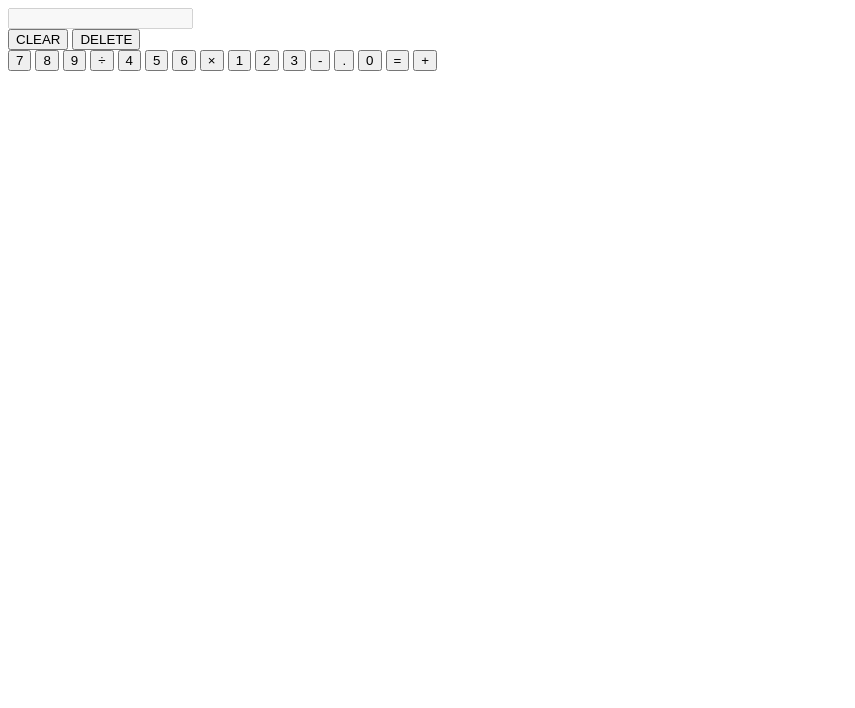
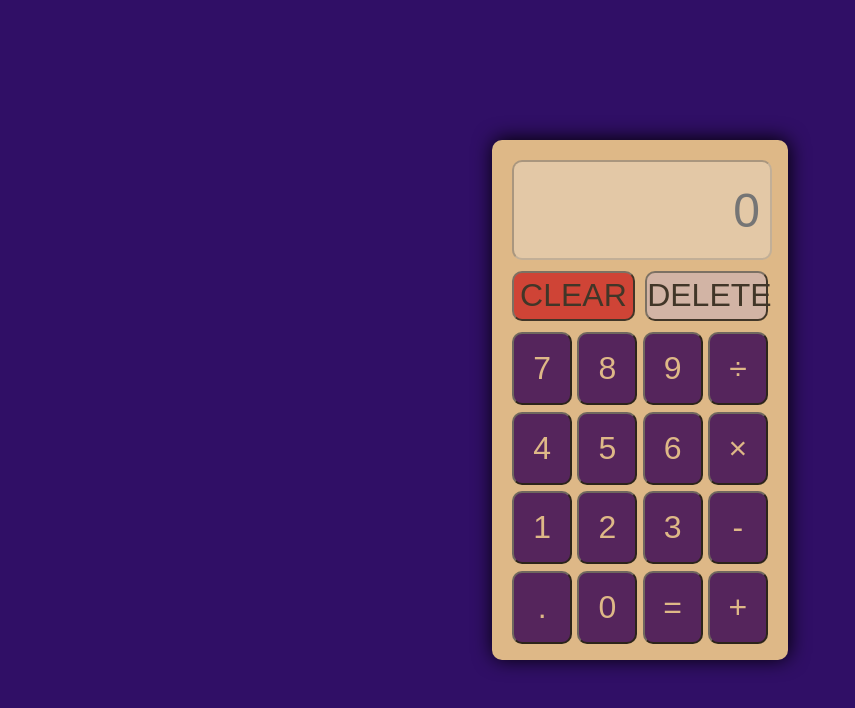
Before and after one commit to distanceOn/Calculator, a plain HTML site: page index.html in a window 1280 px wide. Shown: the whole page, without its empty margins (0-855 px from the left). Drawn offline with Linux system fonts and the light colour scheme.

Commit message:
Add styles for calculator

```diff
--- a/css/styles.scss
+++ b/css/styles.scss
@@ -0,0 +1,87 @@
+* {
+    margin: 0;
+    padding: 0;
+}
+
+body {
+    height: 100vh;
+    display: flex;
+    justify-content: center;
+    align-items: center;
+    background-color: rgb(48, 15, 102);
+}
+
+.calc {
+    border-radius: 10px;
+    box-shadow: 1px -1px 20px black;
+    height: 60vh;
+    width: 20vw;
+    background-color: burlywood;
+    padding: 20px;
+
+    &__input {
+        height: 20%;
+        width: calc(100% - 20px);
+        border-radius: 10px;
+        padding-left: 10px;
+        padding-right: 10px;
+        text-align: right;
+        font-size: 3rem;
+
+
+
+        &::placeholder {}
+    }
+
+    &__clear {
+        width: 100%;
+        height: 15%;
+        display: flex;
+        justify-content: space-between;
+        align-items: center;
+
+        &-all {
+            background-color: rgb(201, 20, 20);
+        }
+
+        &-one {
+            background-color: rgb(206, 179, 179);
+        }
+
+        &-button {
+            width: 48%;
+            height: 70%;
+            border-radius: 10px;
+            opacity: 0.7;
+            font-size: 2rem;
+            transition: all 0.2s;
+
+            &:hover {
+                opacity: 1;
+            }
+        }
+    }
+
+    &__chars {
+        display: grid;
+        grid-template-columns: repeat(4, 1fr);
+        gap: 2%;
+        width: 100%;
+        height: 65%;
+    }
+}
+
+.chars {
+    &__char {
+        border-radius: 10px;
+        background-color: rgb(52, 1, 82);
+        color: burlywood;
+        font-size: 2rem;
+        opacity: 0.8;
+        transition: all 0.2s;
+
+        &:hover {
+            opacity: 1;
+        }
+    }
+}
--- a/index.html
+++ b/index.html
@@ -9,32 +9,32 @@
 </head>
 <body>
     <main class="calc">
-        <input class="calc__input" type="text" disabled>
+        <input class="calc__input" type="text" disabled placeholder="0">
         <div class="calc__clear">
-            <button class="calc__clear-all">
+            <button class="calc__clear-all calc__clear-button">
                 CLEAR
             </button>
-            <button class="calc__clear-one">
+            <button class="calc__clear-one calc__clear-button">
                 DELETE
             </button>
         </div>
         <div class="calc__chars chars">
-            <button class="chars__1">7</button>
-            <button class="chars__2">8</button>
-            <button class="chars__3">9</button>
-            <button class="chars__4">&#247;</button>
-            <button class="chars__5">4</button>
-            <button class="chars__6">5</button>
-            <button class="chars__7">6</button>
-            <button class="chars__8">&#215;</button>
-            <button class="chars__9">1</button>
-            <button class="chars__10">2</button>
-            <button class="chars__11">3</button>
-            <button class="chars__12">-</button>
-            <button class="chars__13">.</button>
-            <button class="chars__14">0</button>
-            <button class="chars__15">=</button>
-            <button class="chars__16">+</button>
+            <button class="chars__1 chars__char">7</button>
+            <button class="chars__2 chars__char">8</button>
+            <button class="chars__3 chars__char">9</button>
+            <button class="chars__4 chars__char">&#247;</button>
+            <button class="chars__5 chars__char">4</button>
+            <button class="chars__6 chars__char">5</button>
+            <button class="chars__7 chars__char">6</button>
+            <button class="chars__8 chars__char">&#215;</button>
+            <button class="chars__9 chars__char">1</button>
+            <button class="chars__10 chars__char">2</button>
+            <button class="chars__11 chars__char">3</button>
+            <button class="chars__12 chars__char">-</button>
+            <button class="chars__13 chars__char">.</button>
+            <button class="chars__14 chars__char">0</button>
+            <button class="chars__15 chars__char">=</button>
+            <button class="chars__16 chars__char">+</button>
         </div>
     </main>
 
```
Also changed, not shown: css/styles.css, 1 other file.
